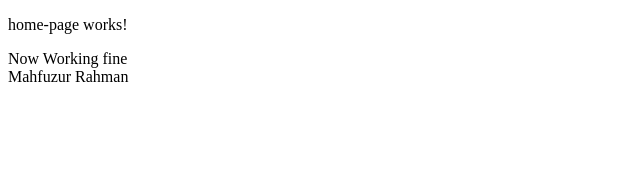
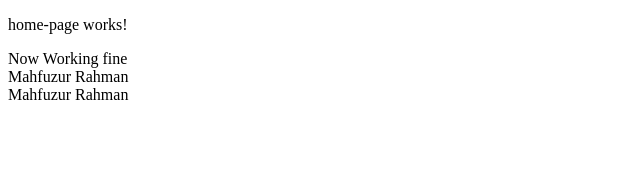
Before and after one commit to mahfuzur-rahman-swe/mahfuzur-rahman-swe.github.io, an Angular app: page / in a window 1280 px wide. Shown: the top 176 px of the page, without its empty margins (0-640 px from the left). Built offline with nearby package versions, Linux system fonts and the light colour scheme.

Commit message:
check auto deploy updated 3

```diff
--- a/src/app/home-page/home-page.component.html
+++ b/src/app/home-page/home-page.component.html
@@ -1,3 +1,4 @@
 <p>home-page works!</p>
 <div>Now Working fine</div>
 <div>Mahfuzur Rahman</div>
+<div>Mahfuzur Rahman</div>
```
